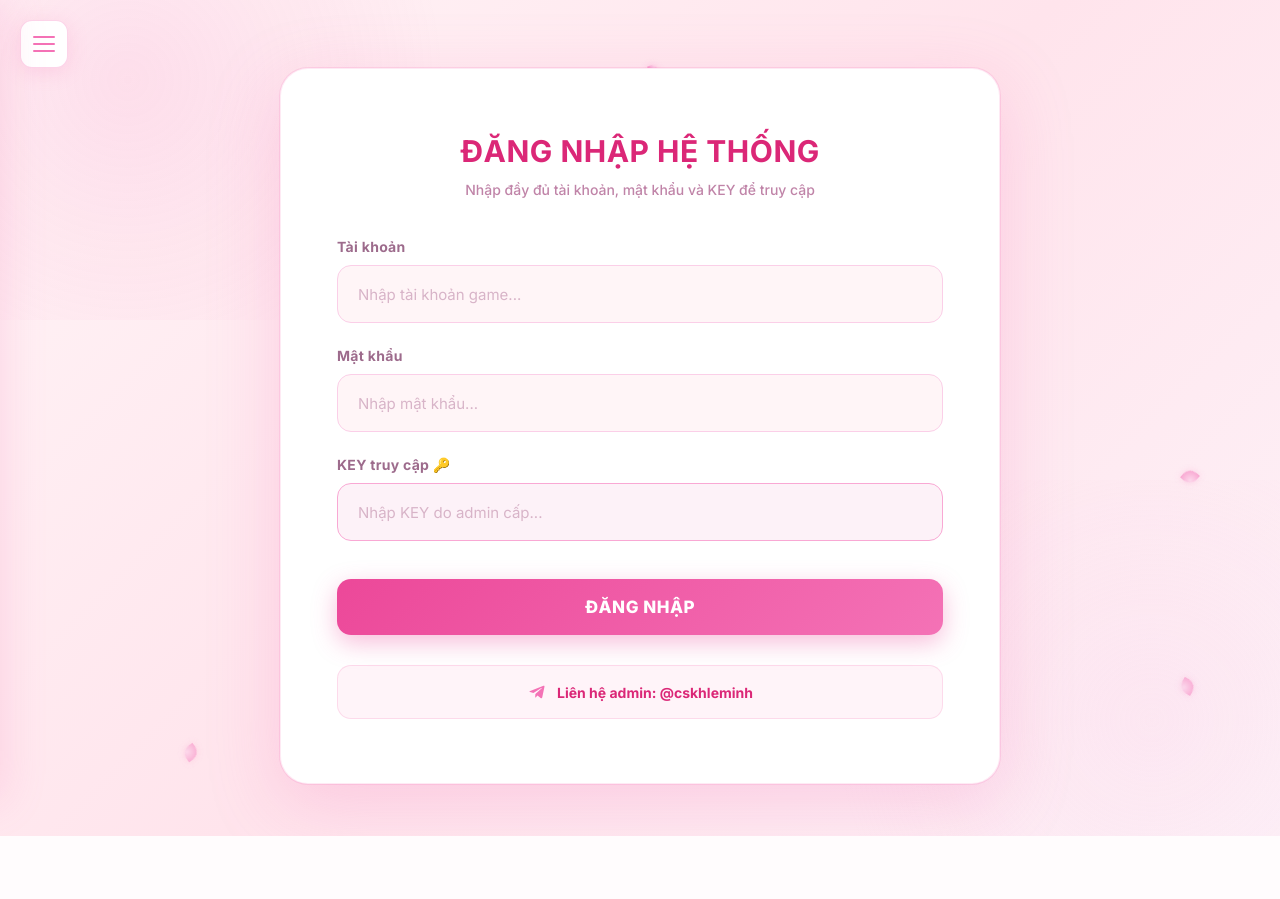
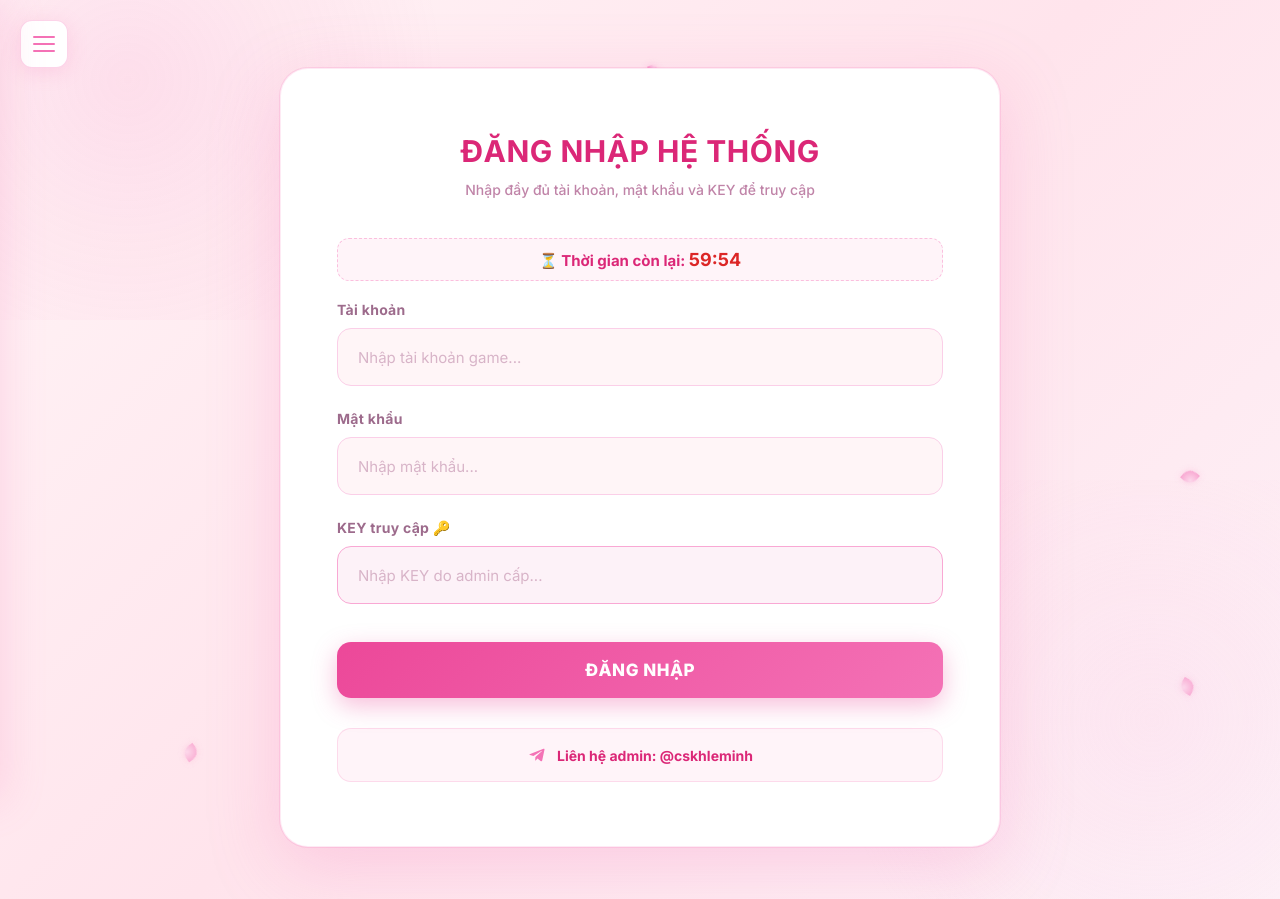
Before and after one commit to mindepzaivip12-bit/autocuoclc79ios, a Flask app: page / in a window 1280 px wide. Before the commit the page ends 836 px from the top, so only its background shows below. Run offline with Flask 3, Linux system fonts and the light colour scheme; some libraries are stand-ins or nearby versions.

Commit message:
Update index.html

```diff
--- a/templates/index.html
+++ b/templates/index.html
@@ -44,19 +44,11 @@ body::after{
 .petal.big{width:18px;height:18px;opacity:.85}
 
 @keyframes fall{
-  0%{
-    transform:translate3d(0,-10vh,0) rotate(0deg);
-    opacity:0;
-  }
+  0%{transform:translate3d(0,-10vh,0) rotate(0deg);opacity:0;}
   10%{opacity:.9}
-  50%{
-    transform:translate3d(40px,50vh,0) rotate(180deg);
-  }
+  50%{transform:translate3d(40px,50vh,0) rotate(180deg);}
   90%{opacity:.6}
-  100%{
-    transform:translate3d(-30px,110vh,0) rotate(360deg);
-    opacity:0;
-  }
+  100%{transform:translate3d(-30px,110vh,0) rotate(360deg);opacity:0;}
 }
 
 /* ===== HAMBURGER ===== */
@@ -168,6 +160,23 @@ body::after{
   letter-spacing:.5px;
 }
 .login-sub{text-align:center;font-size:14px;color:#c084a8;margin-bottom:38px;font-weight:500;line-height:1.5}
+
+/* ĐỒNG HỒ ĐẾM NGƯỢC */
+.timer-box{
+  text-align:center;
+  margin-bottom: 20px;
+  background: rgba(244,114,182,.08);
+  border: 1px dashed rgba(244,114,182,.4);
+  padding: 10px;
+  border-radius: 12px;
+  color: #db2777;
+  font-weight: 700;
+  font-size: 15px;
+}
+.timer-box span{
+  font-size: 18px;
+  color: #dc2626;
+}
 
 .form-group{margin-bottom:24px}
 .form-group label{display:block;font-size:14px;font-weight:700;margin-bottom:10px;color:#9d6b8c;letter-spacing:.3px}
@@ -449,24 +458,29 @@ tr:hover td{background:rgba(244,114,182,.04)}
   </div>
 </div>
 
+<!-- MÀN HÌNH ĐĂNG NHẬP -->
 <div class="login-container" id="loginView">
   <h2>ĐĂNG NHẬP HỆ THỐNG</h2>
   <p class="login-sub">Nhập đầy đủ tài khoản, mật khẩu và KEY để truy cập</p>
-  <form id="loginForm" onsubmit="event.preventDefault(); handleLogin();">
+
+  <!-- ĐỒNG HỒ ĐẾM NGƯỢC TỰ ĐỘNG OUT -->
+  <div class="timer-box">
+    ⏳ Thời gian còn lại: <span id="countdownTimer">60:00</span>
+  </div>
+
   <div class="form-group">
     <label>Tài khoản</label>
-      <input type="text" id="username" placeholder="Nhập tài khoản game..." autocomplete="username">
+    <input type="text" id="username" placeholder="Nhập tài khoản game...">
   </div>
   <div class="form-group">
     <label>Mật khẩu</label>
-      <input type="password" id="password" placeholder="Nhập mật khẩu..." autocomplete="current-password">
+    <input type="password" id="password" placeholder="Nhập mật khẩu...">
   </div>
   <div class="form-group">
     <label>KEY truy cập 🔑</label>
-      <input type="text" id="accessKey" class="key-input" placeholder="Nhập KEY do admin cấp..." autocomplete="off">
+    <input type="text" id="accessKey" class="key-input" placeholder="Nhập KEY do admin cấp..." onkeydown="if(event.key==='Enter')handleLogin()">
   </div>
-    <button type="submit" class="btn-login" id="btnLogin">ĐĂNG NHẬP</button>
-  </form>
+  <button class="btn-login" id="btnLogin" onclick="handleLogin()">ĐĂNG NHẬP</button>
 
   <a href="https://t.me/cskhleminh" target="_blank" class="tele-contact">
     <svg viewBox="0 0 24 24"><path d="M9.78 18.65l.28-4.23 7.68-6.92c.34-.31-.07-.46-.52-.19L7.74 13.3 3.64 12c-.88-.25-.89-.86.2-1.3l15.97-6.16c.73-.33 1.43.18 1.15 1.3l-2.72 12.81c-.19.91-.74 1.13-1.5.71L12.6 16.3l-1.99 1.93c-.23.23-.42.42-.83.42z"/></svg>
@@ -474,12 +488,15 @@ tr:hover td{background:rgba(244,114,182,.04)}
   </a>
 </div>
 
+<!-- MÀN HÌNH CHÍNH -->
 <div class="main-wrapper" id="mainView">
   <div class="top-header">
     <div class="logo-text">
       <h1>AUTO LC79 - MINH DZ</h1>
       <p>Hệ thống phân tích cầu & dự đoán Tài Xỉu tự động</p>
     </div>
+    <!-- Đồng hồ trên giao diện chính -->
+    <div style="font-weight:700;color:#db2777;font-size:15px;" id="mainTimer">⏳ 60:00</div>
   </div>
 
   <div class="main-card">
@@ -538,6 +555,52 @@ tr:hover td{background:rgba(244,114,182,.04)}
 
 <script>
 /* ============================================
+   ĐỒNG HỒ ĐẾM NGƯỢC (AUTO OUT)
+============================================ */
+// Bạn có thể thay đổi số phút ở đây (Mặc định: 60 phút)
+const COUNTDOWN_MINUTES = 60;
+let countdownTime = COUNTDOWN_MINUTES * 60;
+let countdownInterval = null;
+
+function startCountdown(){
+  clearInterval(countdownInterval);
+  countdownTime = COUNTDOWN_MINUTES * 60;
+  updateTimerDisplay();
+
+  countdownInterval = setInterval(() => {
+    countdownTime--;
+    updateTimerDisplay();
+
+    if(countdownTime <= 0){
+      clearInterval(countdownInterval);
+      showForceModal('Hết thời gian', 'Phiên làm việc đã kết thúc. Vui lòng đăng nhập lại!');
+      // Xóa phiên đăng nhập
+      clearSid();
+      mySid = null;
+      if(socket){ socket.disconnect(); }
+    }
+  }, 1000);
+}
+
+function updateTimerDisplay(){
+  const m = Math.floor(countdownTime / 60);
+  const s = countdownTime % 60;
+  const timeStr = `${String(m).padStart(2,'0')}:${String(s).padStart(2,'0')}`;
+
+  const elLogin = document.getElementById('countdownTimer');
+  const elMain = document.getElementById('mainTimer');
+  if(elLogin) elLogin.innerText = timeStr;
+  if(elMain) elMain.innerText = '⏳ ' + timeStr;
+}
+
+function stopCountdown(){
+  clearInterval(countdownInterval);
+}
+
+// Khởi động đồng hồ khi load trang
+startCountdown();
+
+/* ============================================
    NHẠC NỀN TỰ ĐỘNG
 ============================================ */
 (function initMusic(){
@@ -547,9 +610,7 @@ tr:hover td{background:rgba(244,114,182,.04)}
 
   function tryPlay(){
     const p = music.play();
-    if(p && typeof p.then === 'function'){
-      p.catch(()=>{});
-    }
+    if(p && typeof p.then === 'function'){ p.catch(()=>{}); }
   }
   tryPlay();
 
@@ -935,21 +996,16 @@ function processResult(payload){
 }
 
 /* ============================================
-   LOGIN — ĐÃ FIX LỖI KEY
+   LOGIN — GỬI KEY LÊN SERVER
 ============================================ */
 async function handleLogin(){
-  const uEl   = document.getElementById('username');
-  const pEl   = document.getElementById('password');
-  const kEl   = document.getElementById('accessKey');
+  const u = (document.getElementById('username').value || '').trim();
+  const p = (document.getElementById('password').value || '').trim();
+  const key = (document.getElementById('accessKey').value || '').trim();
 
-  // Lấy giá trị, trim khoảng trắng đầu/cuối, giữ nguyên key bên trong
-  const u   = (uEl.value || '').trim();
-  const p   = (pEl.value || '').trim();
-  const key = (kEl.value || '').trim();
-
-  if(!u){ toast('Vui lòng nhập tài khoản','error'); uEl.focus(); return; }
-  if(!p){ toast('Vui lòng nhập mật khẩu','error'); pEl.focus(); return; }
-  if(!key){ toast('Vui lòng nhập KEY truy cập do admin cấp','error'); kEl.focus(); return; }
+  if(!u){ toast('Vui lòng nhập tài khoản','error'); document.getElementById('username').focus(); return; }
+  if(!p){ toast('Vui lòng nhập mật khẩu','error'); document.getElementById('password').focus(); return; }
+  if(!key){ toast('Vui lòng nhập KEY truy cập do admin cấp','error'); document.getElementById('accessKey').focus(); return; }
 
   const btn=document.getElementById('btnLogin');
   btn.disabled=true;
@@ -967,6 +1023,7 @@ async function handleLogin(){
     catch(e){ throw new Error('Server trả về dữ liệu không hợp lệ (HTTP '+r.status+')'); }
 
     if(!d || !d.success){
+      // Hiển thị chính xác lỗi từ server (VD: "Chưa kích hoạt key")
       toast((d && d.error) || 'Lỗi đăng nhập','error');
       btn.disabled=false; btn.innerText='ĐĂNG NHẬP';
       return;
```
Lines whose indentation alone changed are shown as unchanged.
